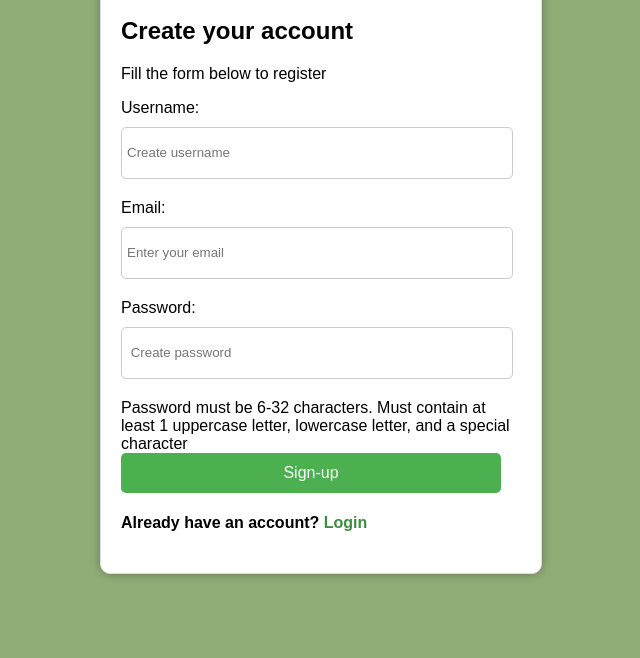
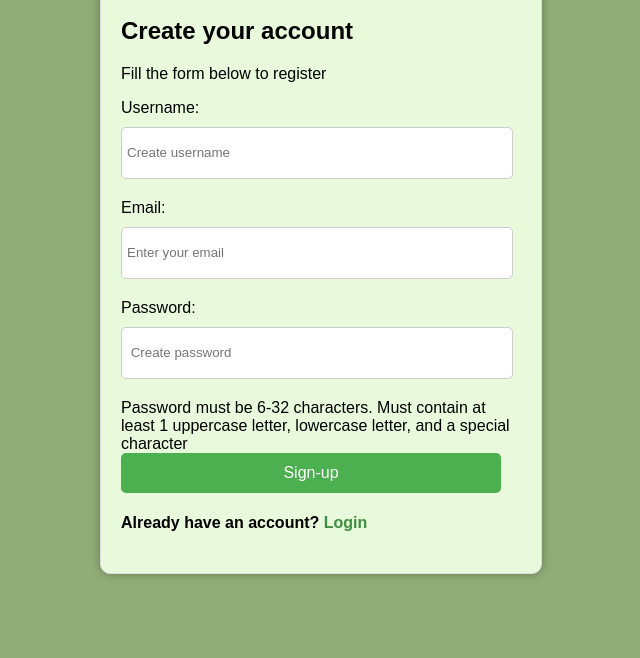
Before and after one commit to Trailblazer-01/task-master-front-end, a plain HTML site: page signup.html in a window 1280 px wide. Shown: the part 142-800 px from the top of the page, without its empty margins (319-959 px from the left). Drawn offline with Linux system fonts and the light colour scheme.

Commit message:
Update signup.html

```diff
--- a/signup.html
+++ b/signup.html
@@ -15,7 +15,7 @@
     width: 400px;
     margin: 50px auto;
     padding: 20px;
-    background-color: #fff;
+    background-color: #e9f9dc;
     border: 1px solid #ddd;
     border-radius: 10px;
     box-shadow: 0 0 10px rgba(0, 0, 0, 0.3);
```
